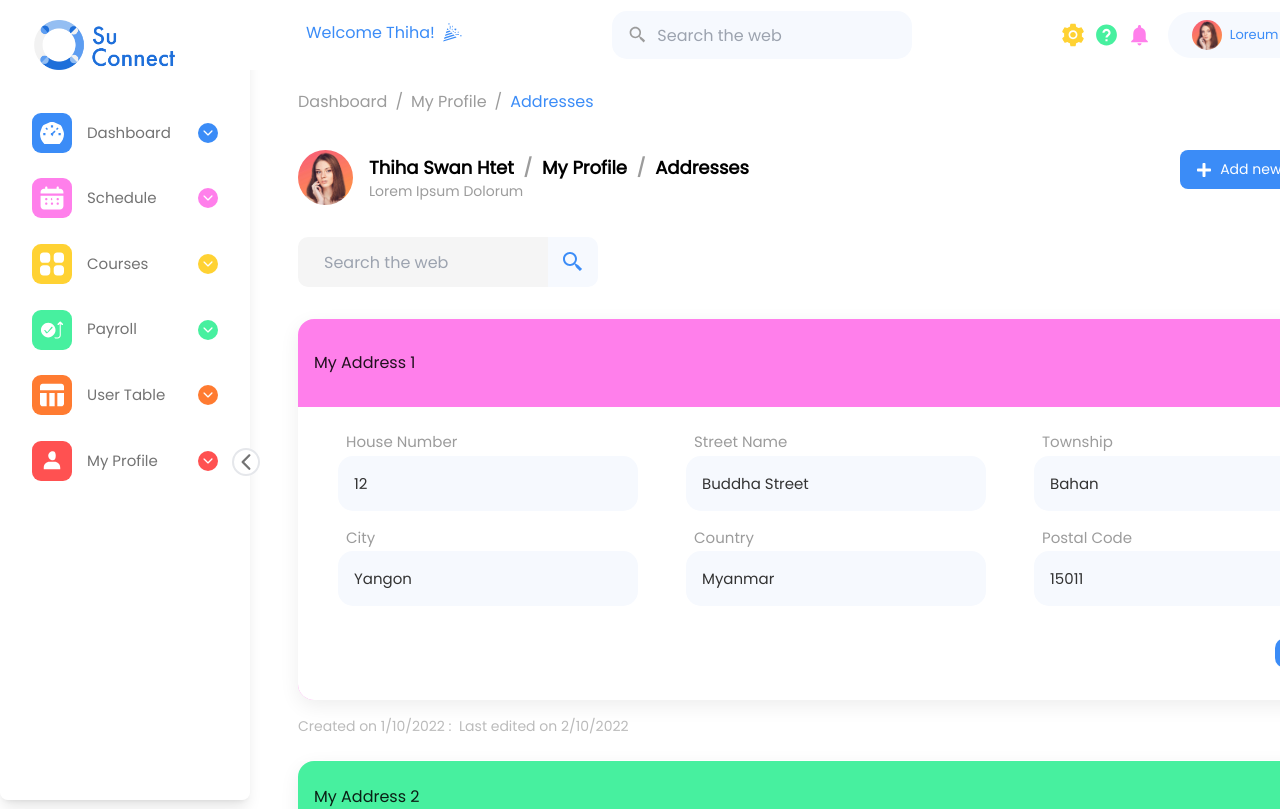
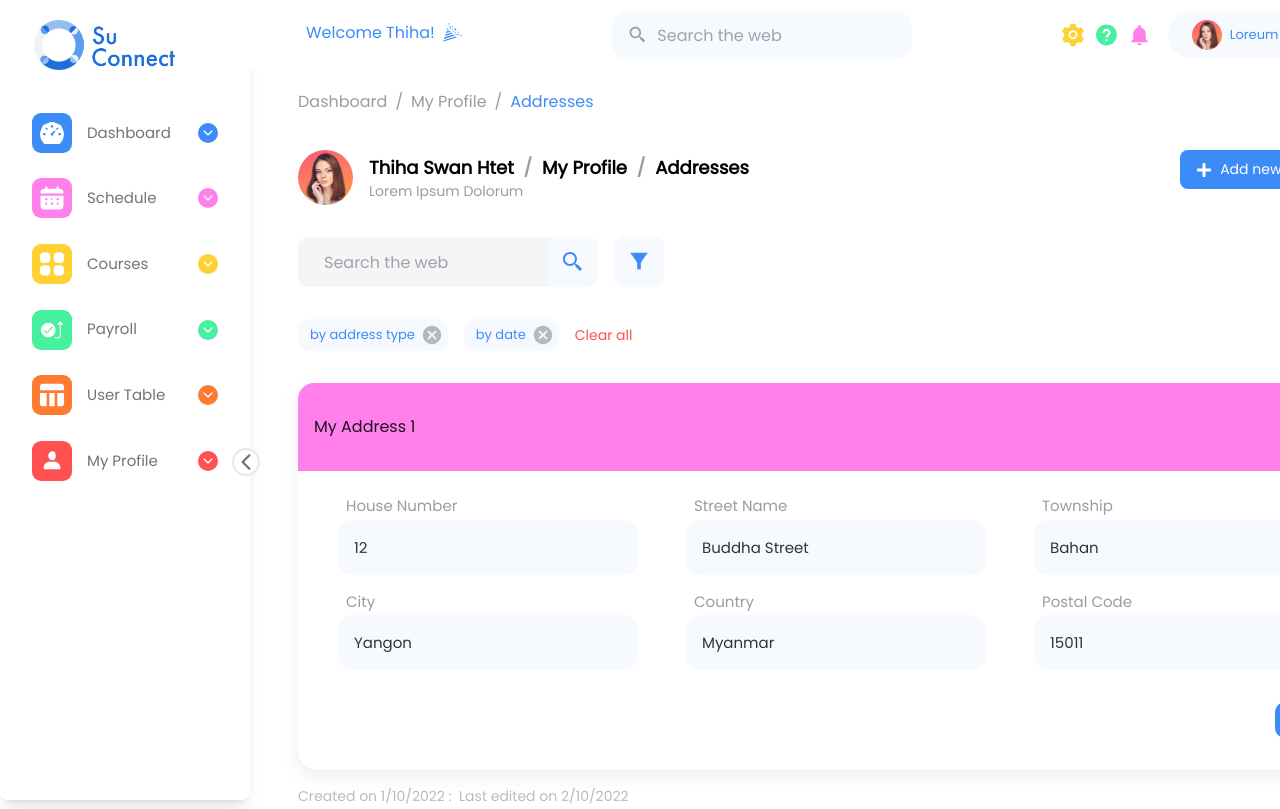
Before and after one commit to ShoonLeiNaing/suconnect-frontend, a Next.js app: page /addresses in a window 1280 px wide. Shown: the top 809 px of the page. Built offline with nearby package versions, Linux system fonts and the light colour scheme.

Commit message:
filter added in banking and addresses screens

```diff
--- a/components/Accordion/edit.tsx
+++ b/components/Accordion/edit.tsx
@@ -112,7 +112,7 @@ const AccordionEditComponent: FunctionComponent<IProps> = ({
           <SmallButton
             text="Cancel"
             bgColor="white"
-            customPaddingY="0.5rem"
+            customPaddingY="18px"
             color={colors.black.black1}
             customFontSize="15px"
             customMarginX="1rem"
@@ -120,7 +120,7 @@ const AccordionEditComponent: FunctionComponent<IProps> = ({
           />
           <SmallButton
             text="Save"
-            customPaddingY="0.5rem"
+            customPaddingY="18px"
             customFontSize="15px"
           />
         </Box>
--- a/components/Accordion/index.tsx
+++ b/components/Accordion/index.tsx
@@ -15,7 +15,6 @@ import {
 import ExpandMoreIcon from "@mui/icons-material/ExpandMore";
 import InputLabel from "../Input/InputLabel";
 import StaticInput from "../Input/StaticInput";
-import { colors } from "../../data/constant";
 import CardStatus from "../Banking/CardStatus";
 import AccordionEditComponent from "./edit";
 import SmallButton from "../Button/SmallButton";
@@ -83,7 +82,7 @@ const AccordionComponent: FunctionComponent<IProps> = ({
         <AccordionDetails className="bg-white justify-between px-6 rounded-b-2xl">
           {!edit && !isNew ? (
             <>
-              <Box className="flex px-6">
+              <Box className="flex justify-between  px-6">
                 <Box className="flex flex-col">
                   <Box className="mt-4">
                     <InputLabel label="House Number" />
@@ -123,7 +122,7 @@ const AccordionComponent: FunctionComponent<IProps> = ({
                 <Box className="flex justify-end mt-4 mb-4">
                   <SmallButton
                     text="Edit"
-                    customPaddingY="0.5rem"
+                    customPaddingY="18px"
                     customFontSize="15px"
                     onClickHandler={editAddress}
                   />
--- a/components/Banking/BankInfoEditCard.tsx
+++ b/components/Banking/BankInfoEditCard.tsx
@@ -1,4 +1,4 @@
-import { useState, FunctionComponent, ChangeEvent} from "react";
+import { useState, FunctionComponent, ChangeEvent } from "react";
 import InputBase from "@mui/material/InputBase";
 import { styled } from "@mui/material/styles";
 
@@ -114,7 +114,7 @@ const BankingInfoEditCard: FunctionComponent<IProps> = ({
               onChange={formatNumber}
             />
           </Box>
-          <Box className="flex justify-end mt-4 mb-4">
+          <Box className="flex items-center justify-end mt-4">
             <SmallButton
               text="Cancel"
               bgColor="white"
@@ -125,7 +125,7 @@ const BankingInfoEditCard: FunctionComponent<IProps> = ({
             />
             <SmallButton
               text="Save"
-              customPaddingY="0.5rem"
+              customHeight="40px"
               customFontSize="15px"
             />
           </Box>
--- /dev/null
+++ b/components/ChipComponent/index.tsx
@@ -0,0 +1,24 @@
+import { Chip } from "@mui/material";
+import { FunctionComponent } from "react";
+import { colors } from "../../data/constant";
+
+interface IProps {
+  label: string;
+  handleDelete: (e: any) => void;
+}
+const ChipComponent: FunctionComponent<IProps> = ({ label, handleDelete }) => {
+  return (
+    <Chip
+      sx={{
+        color: colors.primaryColors.lightblue.lightblue1,
+        backgroundColor: colors.white.white2,
+        borderRadius: "10px",
+      }}
+      // icon={<NumberIcon />}
+      label={label}
+      onDelete={handleDelete}
+    />
+  );
+};
+
+export default ChipComponent;
--- a/pages/addresses/index.tsx
+++ b/pages/addresses/index.tsx
@@ -1,6 +1,7 @@
-import { Box } from "@mui/material";
+import { Box, Typography } from "@mui/material";
 import { FaPlus } from "react-icons/fa";
 import { useState } from "react";
+import { RiFilterFill } from "react-icons/ri";
 import BreadcrumbsComponent from "../../components/Breadcrumbs";
 import Layout from "../../components/Layout";
 import { colors } from "../../data/constant";
@@ -8,6 +9,10 @@ import NameTag from "../../components/Profile/NameTag";
 import SearchInput from "../../components/DateFilter/SearchInput";
 import DropDown from "../../components/DateFilter/DropDown";
 import AccordionComponent from "../../components/Accordion";
+import { byCategory, byDate } from "../../data/testData";
+import MenuComponent from "../../components/MenuButton";
+import FilterSideBar from "../../components/FilterSideBar/FilterSideBar";
+import ChipComponent from "../../components/ChipComponent";
 
 const breadCrumbsData = [
   {
@@ -24,6 +29,33 @@ const Addresses = () => {
   const [filterText, setFilterText] = useState<string>("");
   const [searchText, setSearchText] = useState<string>("");
   const [add, setAdd] = useState(false);
+  const [showSideFilter, setShowSideFilter] = useState<boolean>(false);
+  const [filterValue, setFilterValue] = useState<any>({
+    filterTite: "",
+    data: [],
+    index: null,
+  });
+
+  const filterOptions = [
+    {
+      text: "Address Type",
+      data: byCategory,
+      onClickHandler: () => {
+        setFilterValue({ title: "Address Type", data: byCategory, index: 0 });
+        setShowSideFilter(true);
+      },
+    },
+    {
+      text: "Date",
+      data: byDate,
+      onClickHandler: () => {
+        setFilterValue({ title: "Date", data: byDate, index: 2 });
+        setShowSideFilter(true);
+      },
+    },
+  ];
+
+  const handleDelete = () => {};
 
   return (
     <Layout hiddenFooter>
@@ -52,11 +84,35 @@ const Addresses = () => {
           </Box>
         </Box>
         <Box className="flex justify-between items-center mb-8">
-          <SearchInput
-            setFilterText={setFilterText}
-            setSearchText={setSearchText}
-          />
+          <Box display="flex" gap={2}>
+            <SearchInput
+              setFilterText={setFilterText}
+              setSearchText={setSearchText}
+            />
+            <MenuComponent
+              filterOptions={filterOptions}
+              isIcon
+              icon={<RiFilterFill />}
+            />
+          </Box>
           <DropDown setFilterText={setFilterText} individual />
+        </Box>
+        <Box display="flex" alignItems="center" gap={2} mb={4}>
+          {filterOptions.map((option) => (
+            <ChipComponent
+              key={option.text}
+              label={`by ${option.text.toLowerCase()}`}
+              handleDelete={handleDelete}
+            />
+          ))}
+
+          <Typography
+            color={colors.secondaryColors.red.red1}
+            fontSize="14px"
+            className="cursor"
+          >
+            Clear all
+          </Typography>
         </Box>
         <Box className="mb-4">
           <AccordionComponent
@@ -84,6 +140,13 @@ const Addresses = () => {
             />
           )}
         </Box>
+        <FilterSideBar
+          open={showSideFilter}
+          setShowSideFilter={setShowSideFilter}
+          filterValue={filterValue}
+          setFilterValue={setFilterValue}
+          filterOptions={filterOptions}
+        />
       </Box>
     </Layout>
   );
--- a/pages/banking/index.tsx
+++ b/pages/banking/index.tsx
@@ -1,6 +1,7 @@
-import { Box } from "@mui/material";
+import { Box, Typography } from "@mui/material";
 import { FaPlus } from "react-icons/fa";
 import { useState } from "react";
+import { RiFilterFill } from "react-icons/ri";
 import BreadcrumbsComponent from "../../components/Breadcrumbs";
 import Layout from "../../components/Layout";
 import BankingInfoCard from "../../components/Banking/BankInfoCard";
@@ -9,6 +10,10 @@ import NameTag from "../../components/Profile/NameTag";
 import SearchInput from "../../components/DateFilter/SearchInput";
 import DropDown from "../../components/DateFilter/DropDown";
 import BankingInfoEditCard from "../../components/Banking/BankInfoEditCard";
+import { byCategory, byDate } from "../../data/testData";
+import MenuComponent from "../../components/MenuButton";
+import ChipComponent from "../../components/ChipComponent";
+import FilterSideBar from "../../components/FilterSideBar/FilterSideBar";
 
 const breadCrumbsData = [
   {
@@ -25,6 +30,33 @@ const Banking = () => {
   const [filterText, setFilterText] = useState<string>("");
   const [searchText, setSearchText] = useState<string>("");
   const [add, setAdd] = useState(false);
+  const [showSideFilter, setShowSideFilter] = useState<boolean>(false);
+  const [filterValue, setFilterValue] = useState<any>({
+    filterTite: "",
+    data: [],
+    index: null,
+  });
+
+  const filterOptions = [
+    {
+      text: "Bank Name",
+      data: byCategory,
+      onClickHandler: () => {
+        setFilterValue({ title: "Bank Name", data: byCategory, index: 0 });
+        setShowSideFilter(true);
+      },
+    },
+    {
+      text: "Date",
+      data: byDate,
+      onClickHandler: () => {
+        setFilterValue({ title: "Date", data: byDate, index: 2 });
+        setShowSideFilter(true);
+      },
+    },
+  ];
+
+  const handleDelete = () => {};
 
   return (
     <Layout hiddenFooter>
@@ -53,11 +85,37 @@ const Banking = () => {
           </Box>
         </Box>
         <Box className="flex justify-between items-center mb-8">
-          <SearchInput
-            setFilterText={setFilterText}
-            setSearchText={setSearchText}
-          />
+          <Box display="flex" gap={2}>
+            <SearchInput
+              setFilterText={setFilterText}
+              setSearchText={setSearchText}
+            />
+
+            <MenuComponent
+              filterOptions={filterOptions}
+              isIcon
+              icon={<RiFilterFill />}
+            />
+          </Box>
           <DropDown setFilterText={setFilterText} individual />
+        </Box>
+
+        <Box display="flex" alignItems="center" gap={2} mb={4}>
+          {filterOptions.map((option) => (
+            <ChipComponent
+              key={option.text}
+              label={`by ${option.text.toLowerCase()}`}
+              handleDelete={handleDelete}
+            />
+          ))}
+
+          <Typography
+            color={colors.secondaryColors.red.red1}
+            fontSize="14px"
+            className="cursor"
+          >
+            Clear all
+          </Typography>
         </Box>
         <Box className="flex justify-between items-center">
           <BankingInfoCard
@@ -80,6 +138,13 @@ const Banking = () => {
           />
         )}
       </Box>
+      <FilterSideBar
+        open={showSideFilter}
+        setShowSideFilter={setShowSideFilter}
+        filterValue={filterValue}
+        setFilterValue={setFilterValue}
+        filterOptions={filterOptions}
+      />
     </Layout>
   );
 };
```
Also changed, not shown: components/Banking/BankInfoCard.tsx (+10 -10 lines), pages/courses/index.tsx (+8 -29 lines).
